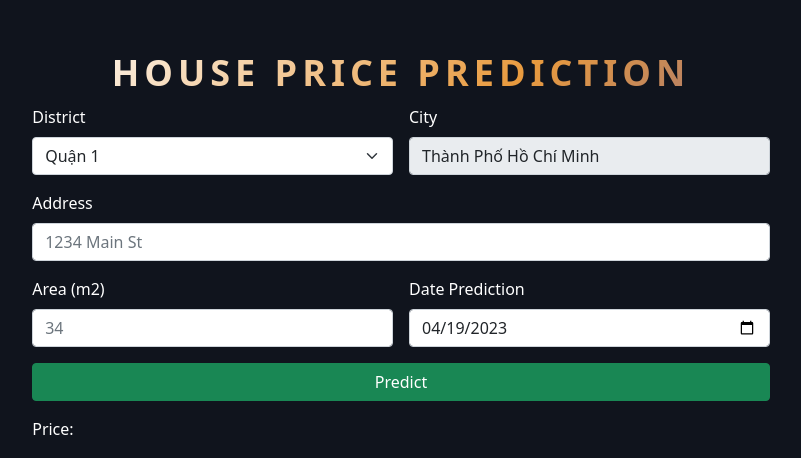
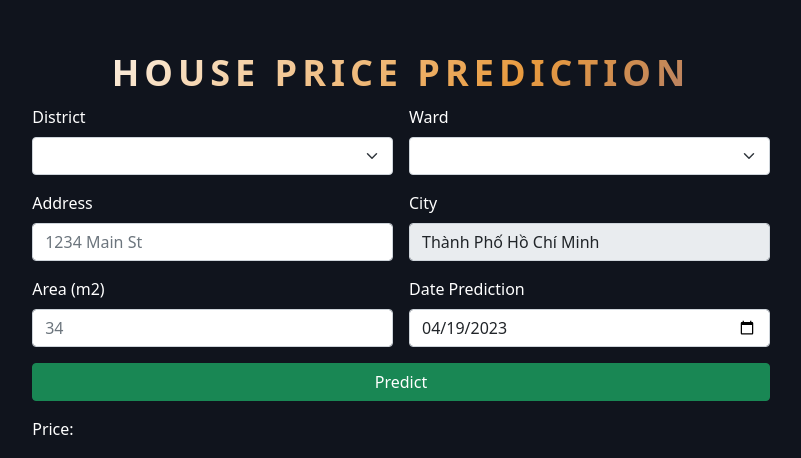
Before and after one commit to daongocthuan2710/House_Price_Prediction_BE, a FastAPI app: page / in a window 1280 px wide. Shown: the top 458 px of the page, without its empty margins (239-1040 px from the left). Run offline with FastAPI, Linux system fonts and the light colour scheme; lists and menus that the app fills with data are empty; some libraries are stand-ins or nearby versions.

Commit message:
api address

```diff
--- a/templates/index.html
+++ b/templates/index.html
@@ -69,12 +69,21 @@
           <form id="predictForm" class="row g-3" style="width: 60%">
             <div class="col-md-6">
               <label for="selectDistrict" class="form-label">District</label>
-              <select class="form-select" id="selectDistrict">
-                <option selected>Quận 1</option>
-                <option value="1">Quận 2</option>
-                <option value="2">Quận 3</option>
-                <option value="3">Quận 4</option>
-              </select>
+              <select class="form-select" id="selectDistrict"></select>
+            </div>
+            <div class="col-md-6">
+              <label for="selectWard" class="form-label">Ward</label>
+              <select class="form-select" id="selectWard"></select>
+            </div>
+            <div class="col-6">
+              <label for="inputAddress" class="form-label">Address</label>
+              <input
+                type="text"
+                class="form-control"
+                id="inputAddress"
+                placeholder="1234 Main St"
+                required
+              />
             </div>
             <div class="col-md-6">
               <label for="inputCity" class="form-label">City</label>
@@ -84,16 +93,6 @@
                 class="form-control"
                 id="inputCity"
                 disabled
-              />
-            </div>
-            <div class="col-12">
-              <label for="inputAddress" class="form-label">Address</label>
-              <input
-                type="text"
-                class="form-control"
-                id="inputAddress"
-                placeholder="1234 Main St"
-                required
               />
             </div>
             <div class="col-md-6">
@@ -135,9 +134,14 @@
   <script>
     const codeHCM = 79;
     $(document).ready(function () {
-      districts = fetchDistricts(codeHCM);
+      fetchDistricts(codeHCM);
       var date = moment().format("YYYY MM DD");
       $("#inputDateSubmit").val(date.split(" ").join("-"));
+    });
+
+    $("#selectDistrict").on("change", function () {
+      const codeDistrict = this.value;
+      fetchWards(codeDistrict);
     });
 
     $(document).ready(function () {
@@ -164,34 +168,41 @@
       });
     }
 
-    function fetchDistricts(codeProvince) {
-      let districts;
+    async function fetchDistricts(codeProvince) {
       $.ajax({
         url: `https://vapi.vnappmob.com/api/province/district/${codeProvince}`,
         type: "GET",
         dataType: "JSON",
         data: JSON.stringify({}),
         success: function (data) {
-          console.log(data);
-          districts = data;
+          districts = data.results;
+          let html = "";
+          $.map(districts, function (val, i) {
+            html += `<option value=${val.district_id}>${val.district_name}</option>`;
+          });
+          document.getElementById("selectDistrict").innerHTML = html;
+
+          fetchWards(districts[1].district_id);
         },
       });
-      return districts;
     }
 
-    function fetchWards(codeDistrict) {
-      let wards;
+    async function fetchWards(codeDistrict) {
       $.ajax({
         url: `https://vapi.vnappmob.com/api/province/ward/${codeDistrict}`,
         type: "GET",
         dataType: "JSON",
         data: JSON.stringify({}),
         success: function (data) {
-          console.log(data);
-          wards = data;
+          console.log(data.results);
+          wards = data.results;
+          let html = "";
+          $.map(wards, function (val, i) {
+            html += `<option value=${val.ward_id}>${val.ward_name}</option>`;
+          });
+          document.getElementById("selectWard").innerHTML = html;
         },
       });
-      return wards;
     }
   </script>
   <script>
```
